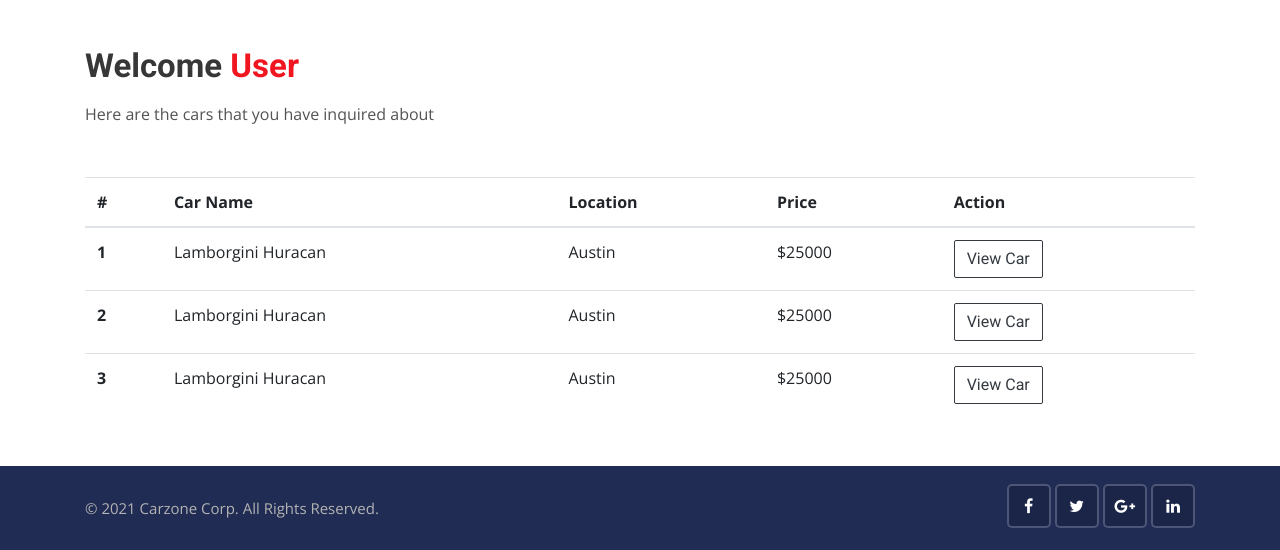
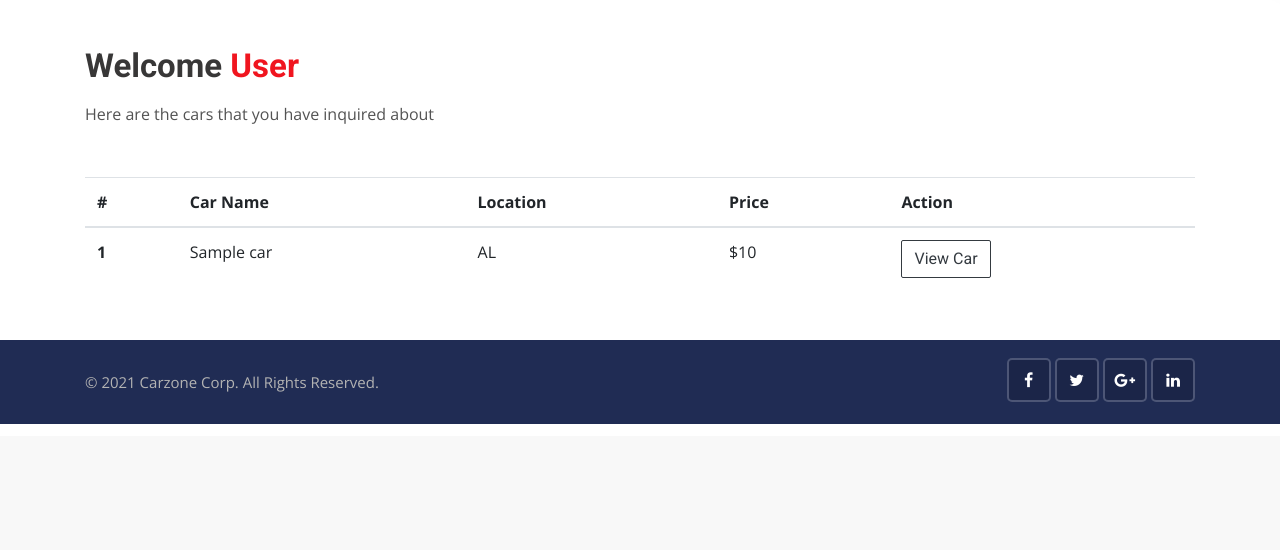
Before and after one commit to Saishashidhar66/Djangoproject, a Django app: page /accounts/dashboard in a window 1280 px wide. Shown: the part 364-914 px from the top of the page. After the commit the page ends 788 px from the top, so only its background shows below. Run offline with Django 3.2, Linux system fonts and the light colour scheme; tables that the repository leaves empty hold one stand-in row (values such as "Sample post"); parts of the project's set-up code (start-up, migrations or seed data) failed here and were passed over; some libraries are stand-ins or nearby versions.

Commit message:
dashboardup

```diff
--- a/accounts/views.py
+++ b/accounts/views.py
@@ -1,6 +1,7 @@
 from django.shortcuts import render,redirect
 from django.contrib import messages,auth
 from django.contrib.auth.models import User
+from cars.models import Car
 # Create your views here.
 def login(request):
     if request.method == 'POST':
@@ -43,7 +44,14 @@ def register(request):
     else:
         return render(request,'accounts/register.html')
 def dashboard(request):
-    return render(request, 'accounts/dashboard.html')
+    featured_cars = Car.objects.order_by('created_data').filter(is_featured = True)
+    all_cars = Car.objects.order_by('created_data')
+    data = {
+        'featured_cars':featured_cars,
+        'all_cars' : all_cars,
+
+        }
+    return render(request, 'accounts/dashboard.html',data)
 
 def logout(request):
     auth.logout(request)
--- a/templates/accounts/dashboard.html
+++ b/templates/accounts/dashboard.html
@@ -1,4 +1,4 @@
-{% extends 'base.html' %} {% block content %}
+{% extends 'base.html' %} {% block content %}{% load humanize %}
 
 
 
@@ -34,27 +34,15 @@
 		</tr>
 	  </thead>
 	  <tbody>
+	  {% for car in featured_cars %}
 		<tr>
-		  <th scope="row">1</th>
-		  <td>Lamborgini Huracan</td>
-		  <td>Austin</td>
-		  <td>$25000</td>
-		  <td><a href="#" class="btn btn-outline-dark">View Car</a></td>
+		  <th scope="row">{{car.id}}</th>
+		  <td>{{ car.car_title }}</td>
+		  <td>{{ car.state }}</td>
+		  <td>${{ car.price | intcomma}}</td>
+		  <td><a href="{% url 'car_detail' car.id %}" class="btn btn-outline-dark">View Car</a></td>
 		</tr>
-		<tr>
-		  <th scope="row">2</th>
-		  <td>Lamborgini Huracan</td>
-		  <td>Austin</td>
-		  <td>$25000</td>
-		  <td><a href="#" class="btn btn-outline-dark">View Car</a></td>
-		</tr>
-		<tr>
-		  <th scope="row">3</th>
-		  <td>Lamborgini Huracan</td>
-		  <td>Austin</td>
-		  <td>$25000</td>
-		  <td><a href="#" class="btn btn-outline-dark">View Car</a></td>
-		</tr>
+{% endfor %}
 	  </tbody>
 	</table>
 </div>
```
Also changed, not shown: myproject/settings.py (+11 -11 lines), templates/pages/home.html (+25 -25 lines).
